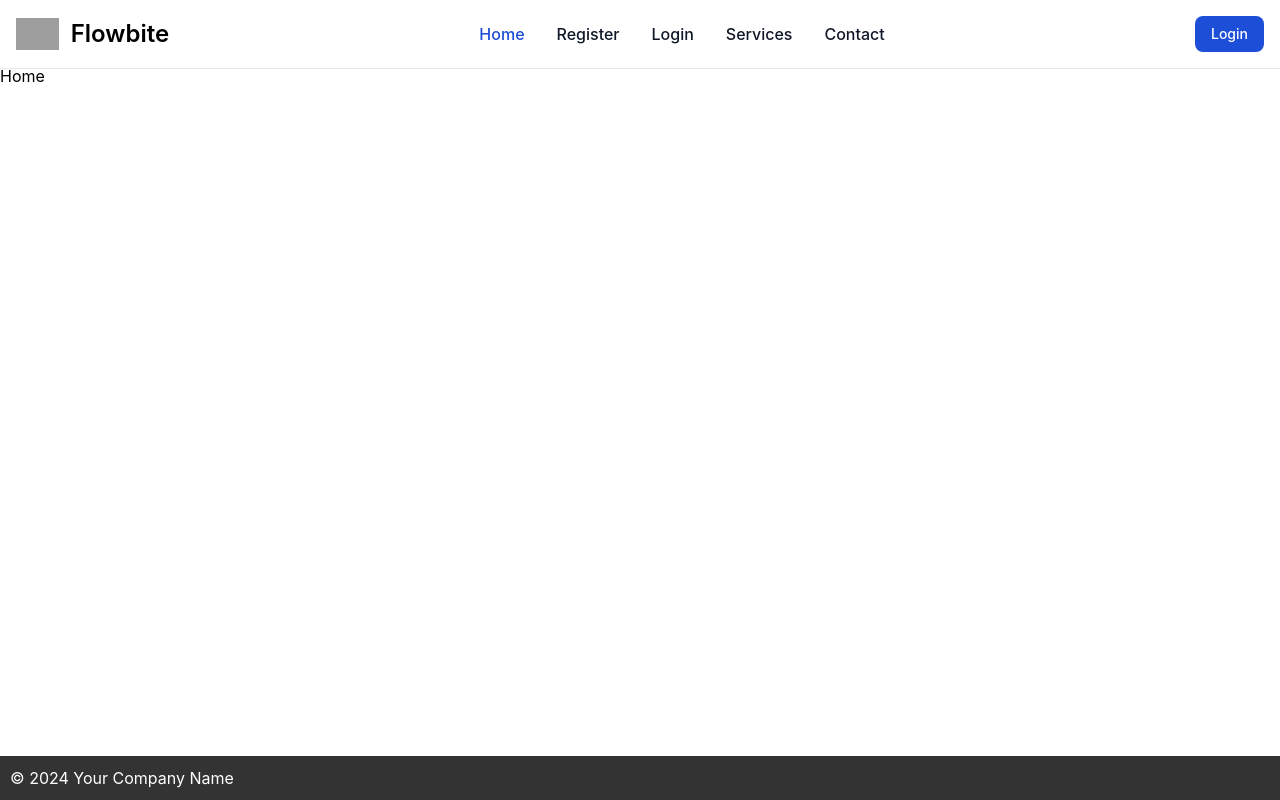
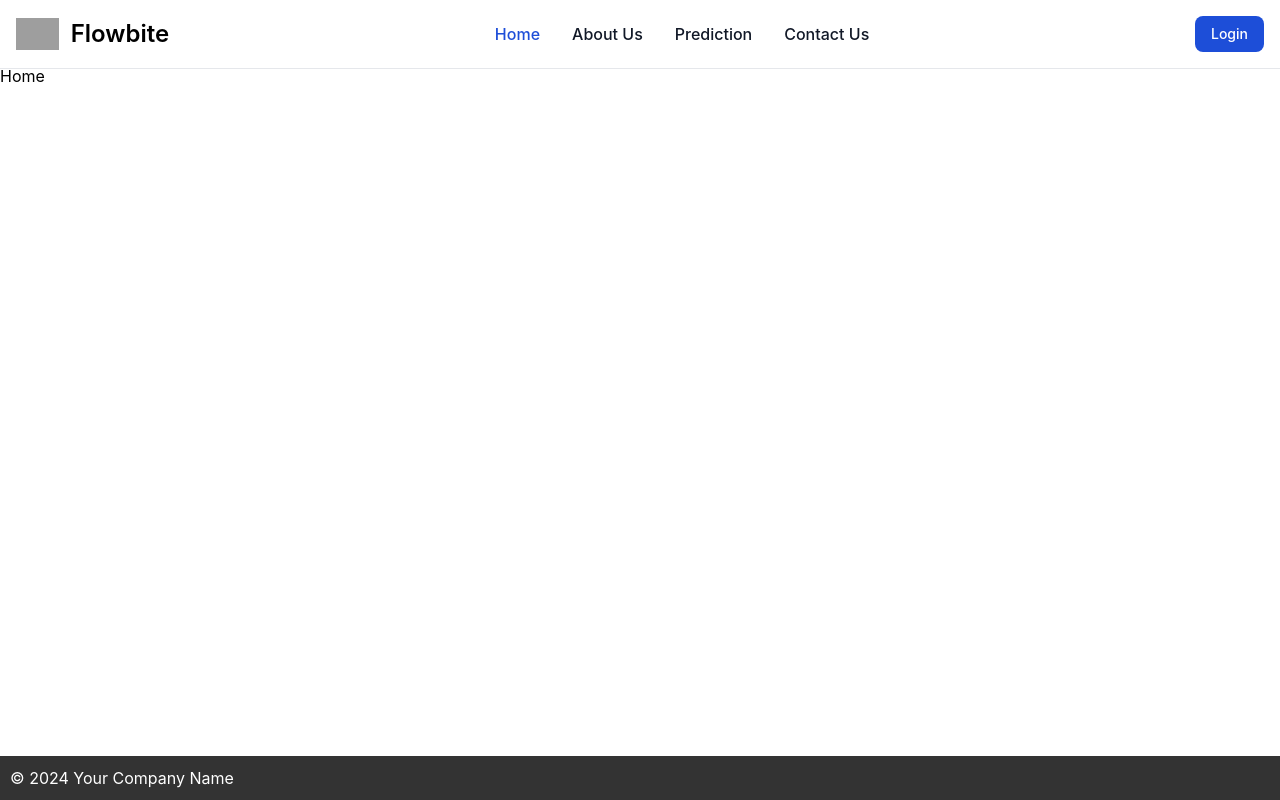
Before and after one commit to nevinduheshan/final_project_frontend, a React (Create React App) app: page / in a window 1280 px wide. Built offline with nearby package versions, Linux system fonts and the light colour scheme; grey boxes are pictures that could not be loaded.

Commit message:
Add Pages to header

```diff
--- a/src/App.js
+++ b/src/App.js
@@ -5,6 +5,8 @@ import Login from './Components/Pages/Login/Login';
 import Prediction from './Components/Pages/Prediction/PredictionForm'; // Import the Prediction component
 import Dashboard from './Components/Pages/Dashboard/Dashboard';
 import Home from './Components/Pages/Home/Home';
+import About from './Components/Pages/About/About';
+import Contact from './Components/Pages/Contact/Contact';
 
 function App() {
 
@@ -21,6 +23,8 @@ function App() {
           <Route path="/" element={<Home />} />
           <Route path="/register" element={<Register />} />
           <Route path="/login" element={<Login />} />
+          <Route path="/about" element={<About />} />
+          <Route path="/contact" element={<Contact />} />
           <Route path="/prediction" element={<Prediction />} /> {/* Add the route for Prediction */}
           <Route path="/dashboard" element={<Dashboard />} />
         </Routes>
--- a/src/Components/Header/Header.js
+++ b/src/Components/Header/Header.js
@@ -25,16 +25,13 @@ function Header() {
                             <Link to="/" className="block py-2 px-3 text-white bg-blue-700 rounded md:bg-transparent md:text-blue-700 md:p-0 md:dark:text-blue-500" aria-current="page">Home</Link>
                         </li>
                         <li>
-                            <Link to="/register" className="block py-2 px-3 text-gray-900 rounded hover:bg-gray-100 md:hover:bg-transparent md:hover:text-blue-700 md:p-0 md:dark:hover:text-blue-500 dark:text-white dark:hover:bg-gray-700 dark:hover:text-white md:dark:hover:bg-transparent dark:border-gray-700">Register</Link>
+                            <Link to="/about" className="block py-2 px-3 text-gray-900 rounded hover:bg-gray-100 md:hover:bg-transparent md:hover:text-blue-700 md:p-0 md:dark:hover:text-blue-500 dark:text-white dark:hover:bg-gray-700 dark:hover:text-white md:dark:hover:bg-transparent dark:border-gray-700">About Us</Link>
                         </li>
                         <li>
-                            <Link to="/login" className="block py-2 px-3 text-gray-900 rounded hover:bg-gray-100 md:hover:bg-transparent md:hover:text-blue-700 md:p-0 md:dark:hover:text-blue-500 dark:text-white dark:hover:bg-gray-700 dark:hover:text-white md:dark:hover:bg-transparent dark:border-gray-700">Login</Link>
+                            <Link to="/prediction" className="block py-2 px-3 text-gray-900 rounded hover:bg-gray-100 md:hover:bg-transparent md:hover:text-blue-700 md:p-0 md:dark:hover:text-blue-500 dark:text-white dark:hover:bg-gray-700 dark:hover:text-white md:dark:hover:bg-transparent dark:border-gray-700">Prediction</Link>
                         </li>
                         <li>
-                            <Link to="/services" className="block py-2 px-3 text-gray-900 rounded hover:bg-gray-100 md:hover:bg-transparent md:hover:text-blue-700 md:p-0 md:dark:hover:text-blue-500 dark:text-white dark:hover:bg-gray-700 dark:hover:text-white md:dark:hover:bg-transparent dark:border-gray-700">Services</Link>
-                        </li>
-                        <li>
-                            <Link to="/contact" className="block py-2 px-3 text-gray-900 rounded hover:bg-gray-100 md:hover:bg-transparent md:hover:text-blue-700 md:p-0 md:dark:hover:text-blue-500 dark:text-white dark:hover:bg-gray-700 dark:hover:text-white md:dark:hover:bg-transparent dark:border-gray-700">Contact</Link>
+                            <Link to="/contact" className="block py-2 px-3 text-gray-900 rounded hover:bg-gray-100 md:hover:bg-transparent md:hover:text-blue-700 md:p-0 md:dark:hover:text-blue-500 dark:text-white dark:hover:bg-gray-700 dark:hover:text-white md:dark:hover:bg-transparent dark:border-gray-700">Contact Us</Link>
                         </li>
                     </ul>
                 </div>
--- /dev/null
+++ b/src/Components/Pages/About/About.js
@@ -0,0 +1,12 @@
+import React from 'react'
+import Layout from '../../../Layout'
+
+const About = () => {
+  return (
+    <Layout>
+    <div className="pt-16">About</div>
+    </Layout>
+  )
+}
+
+export default About
--- /dev/null
+++ b/src/Components/Pages/Contact/Contact.js
@@ -0,0 +1,12 @@
+import React from 'react'
+import Layout from '../../../Layout'
+
+const Contact = () => {
+  return (
+    <Layout>
+    <div className="pt-16">Contact</div>
+    </Layout>
+  )
+}
+
+export default Contact
```
Also changed, not shown: src/Components/Pages/Home/Home.css (deleted), src/Components/Pages/Login/Login.css (deleted), src/Components/Pages/Prediction/Prediction.css (deleted).
